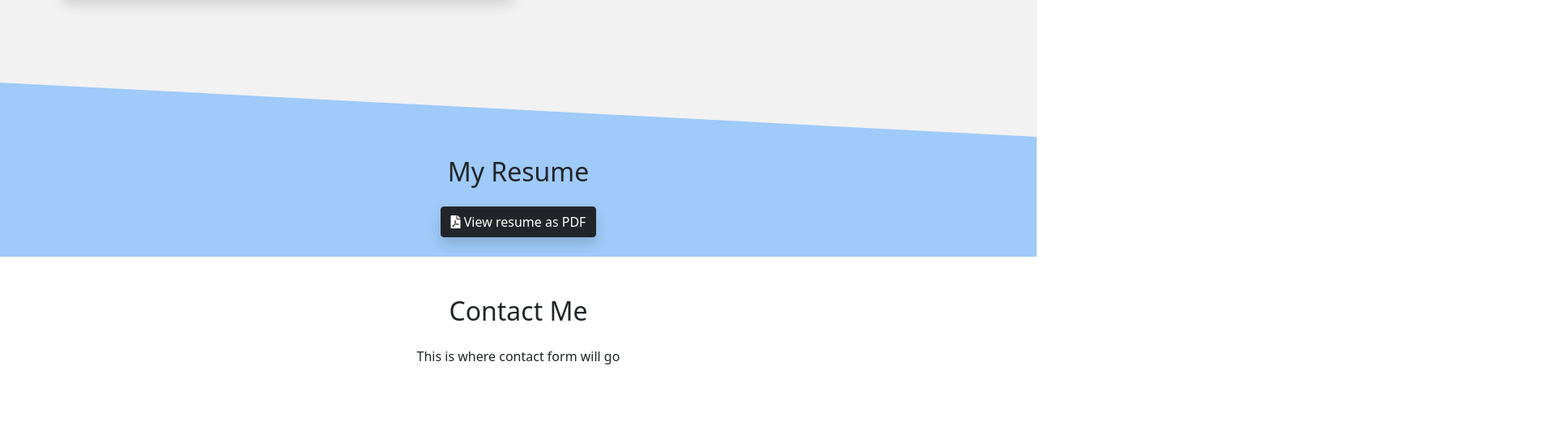
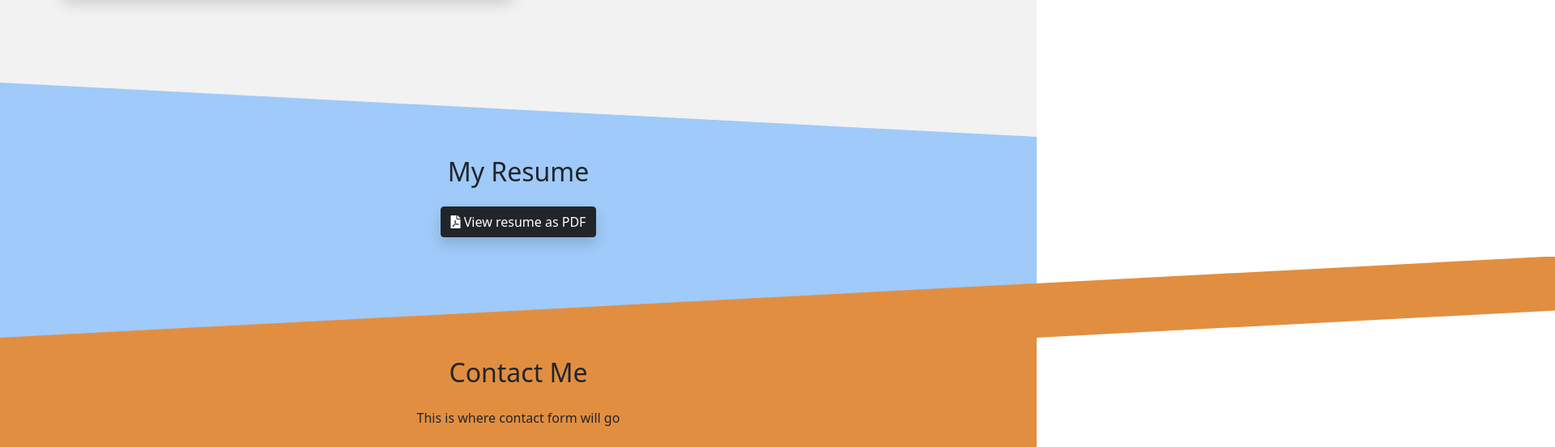
Before and after one commit to mark-obeirne/markobeirne-portfolio, a plain HTML site: page index.html in a window 1280 px wide. Shown: the part 820-1372 px from the top of the page at 81% size, 1920 px wide, since content can reach past the window. Before the commit the page ends 1296 px from the top, so only its background shows below. Drawn offline with nearby package versions, Linux system fonts and the light colour scheme.

Commit message:
Add background colour for contact section

```diff
--- a/static/css/style.css
+++ b/static/css/style.css
@@ -60,9 +60,14 @@ body {
     background-color: #9FCAF9;
 }
 
+/* Contact */
+.contact-section {
+    background-color: #e28e40;
+}
 
 /* Styled Slanted Divs */
-.slanted-grey-container {
+.slanted-grey-container,
+.slanted-blue-container {
     position: relative;
 }
 
@@ -82,3 +87,20 @@ body {
     transform: skew(87deg);
     transform-origin:bottom;
 }
+
+.slanted-blue {
+    height: 100px;
+    background-color: #9FCAF9;
+}
+
+.slanted-blue:after {
+    content: "";
+    position: absolute;
+    top: 0;
+    bottom: 0;
+    left: 0;
+    width: 100%;
+    background: #e28e40;
+    transform: skew(-87deg);
+    transform-origin:bottom;
+}
```
Lines whose indentation alone changed are shown as unchanged.
